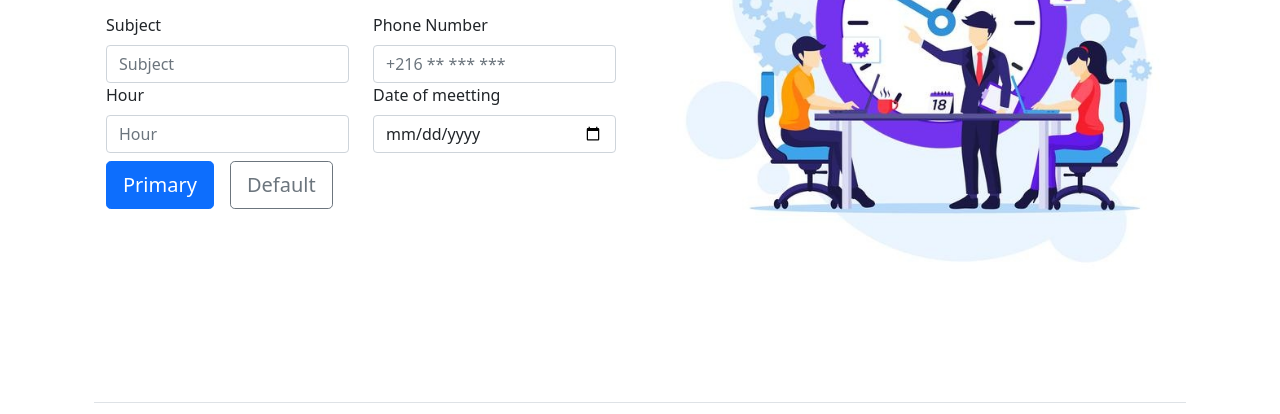
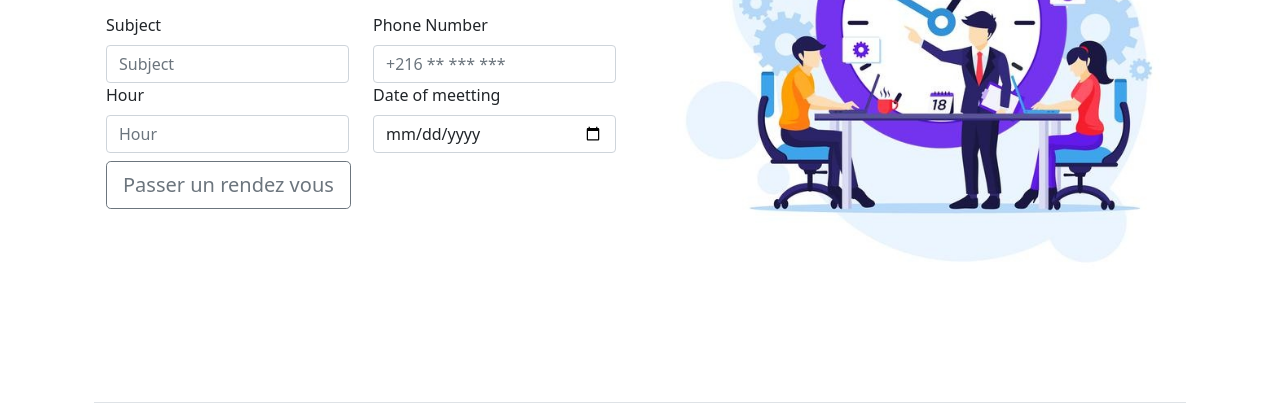
Before and after one commit to farouksouei/Baladeyti, a plain HTML site: page rendezVous.html in a window 1280 px wide. Shown: the part 337-751 px from the top of the page. Drawn offline with Linux system fonts and the light colour scheme.

Commit message:
changing

```diff
--- a/rendezVous.html
+++ b/rendezVous.html
@@ -218,8 +218,7 @@
           </div>
 
         <div class="d-grid gap-2 d-md-flex justify-content-md-start">
-          <button type="button" class="btn btn-primary btn-lg my-2 me-md-2">Primary</button>
-          <button type="button" class="btn btn-outline-secondary btn-lg my-2">Default</button>
+          <button type="button" class="btn btn-outline-secondary btn-lg my-2">Passer un rendez vous</button>
         </form>
         </div>
       </div>
```
